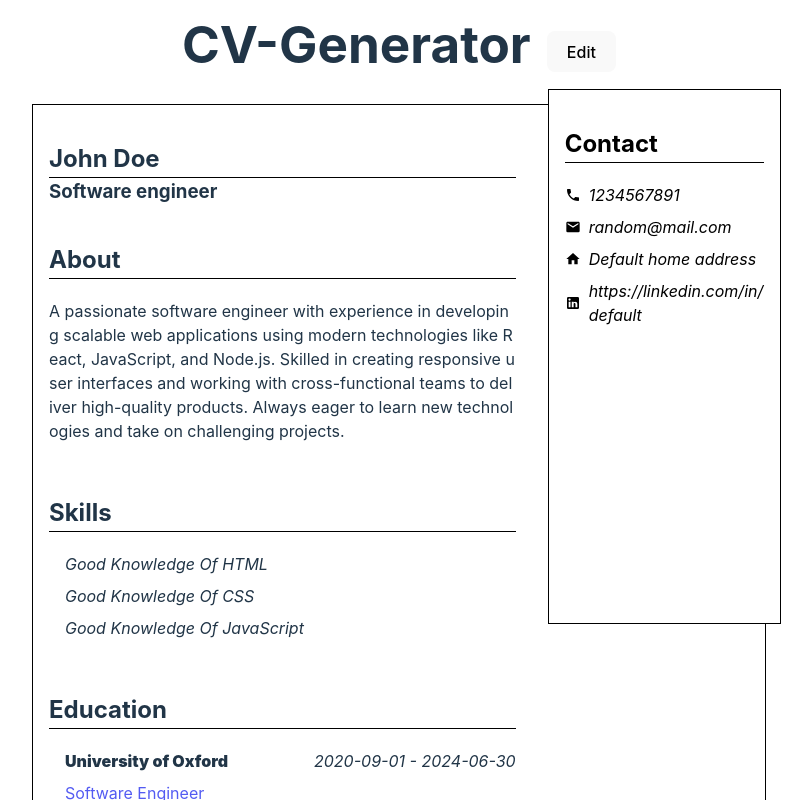
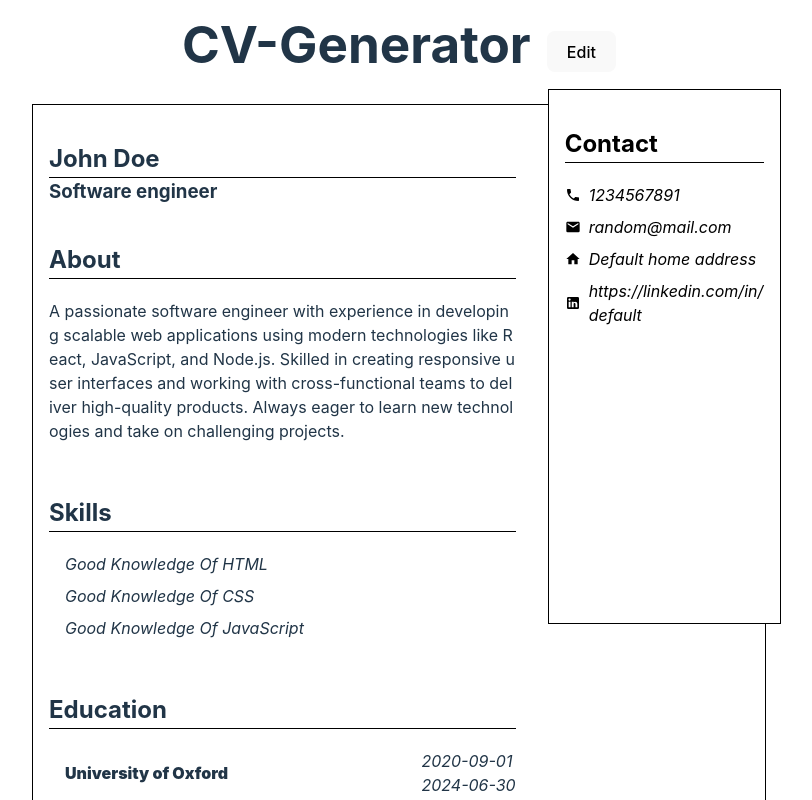
Before and after one commit to R3ndrex/CV-Generator, a React (Vite) app: page / in a window 1280 px wide. Shown: the top 800 px of the page, without its empty margins (241-1053 px from the left). Built offline with nearby package versions, Linux system fonts and the light colour scheme.

Commit message:
Change how dates are shown

```diff
--- a/src/components/CV/Education.jsx
+++ b/src/components/CV/Education.jsx
@@ -18,7 +18,7 @@ export default function Education({ children }) {
                                         {element.dateStart &&
                                         element.dateEnd ? (
                                             <div>
-                                                {element.dateStart} -{" "}
+                                                {element.dateStart} <br />
                                                 {element.dateEnd}
                                             </div>
                                         ) : (
--- a/src/components/CV/WorkExperience.jsx
+++ b/src/components/CV/WorkExperience.jsx
@@ -12,7 +12,8 @@ export default function WorkExperience({ children }) {
                                 <div className="date-container">
                                     {work.dateStart && work.dateEnd && (
                                         <>
-                                            {work.dateStart} - {work.dateEnd}
+                                            {work.dateStart} <br />{" "}
+                                            {work.dateEnd}
                                         </>
                                     )}
                                 </div>
```
